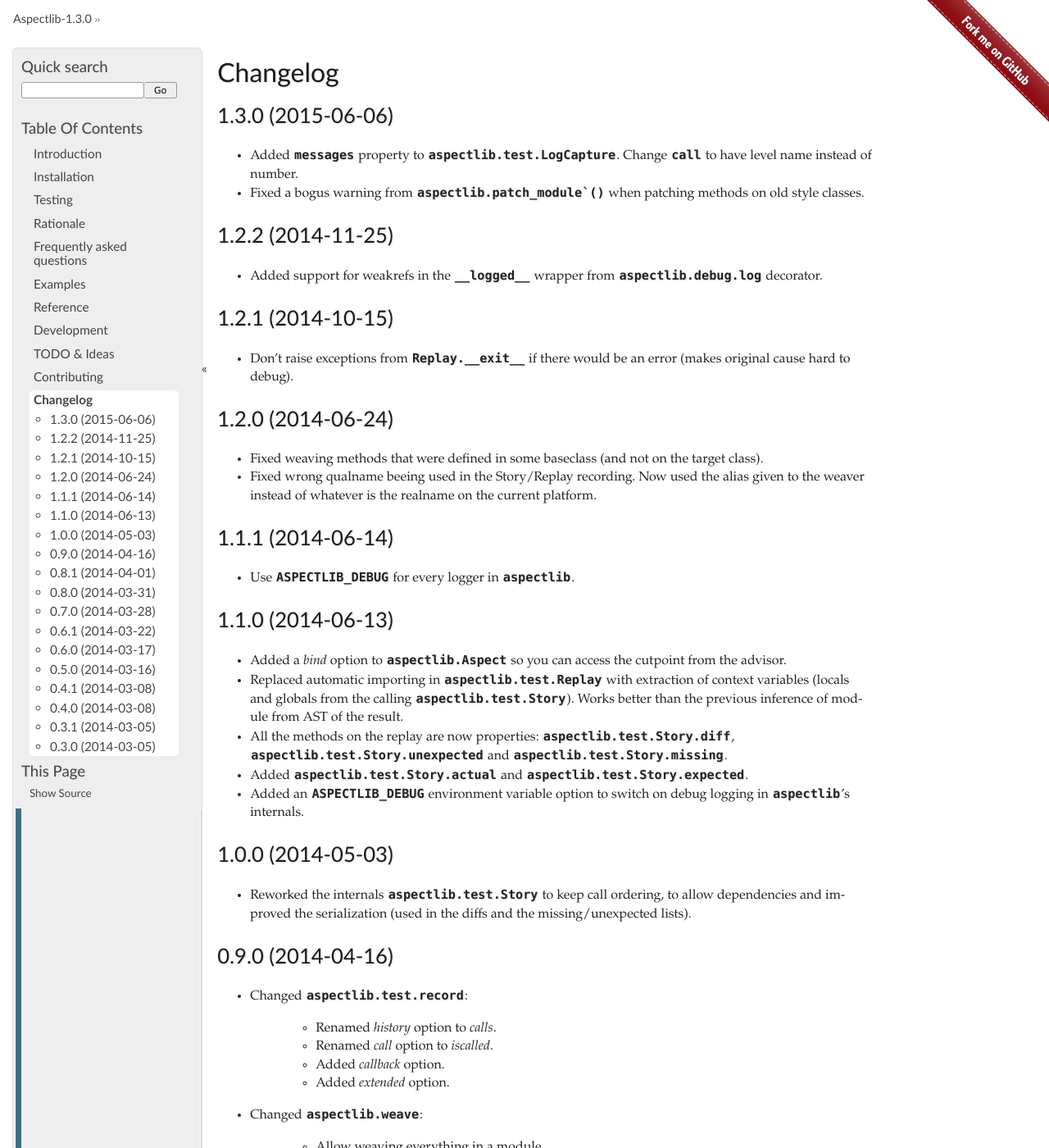
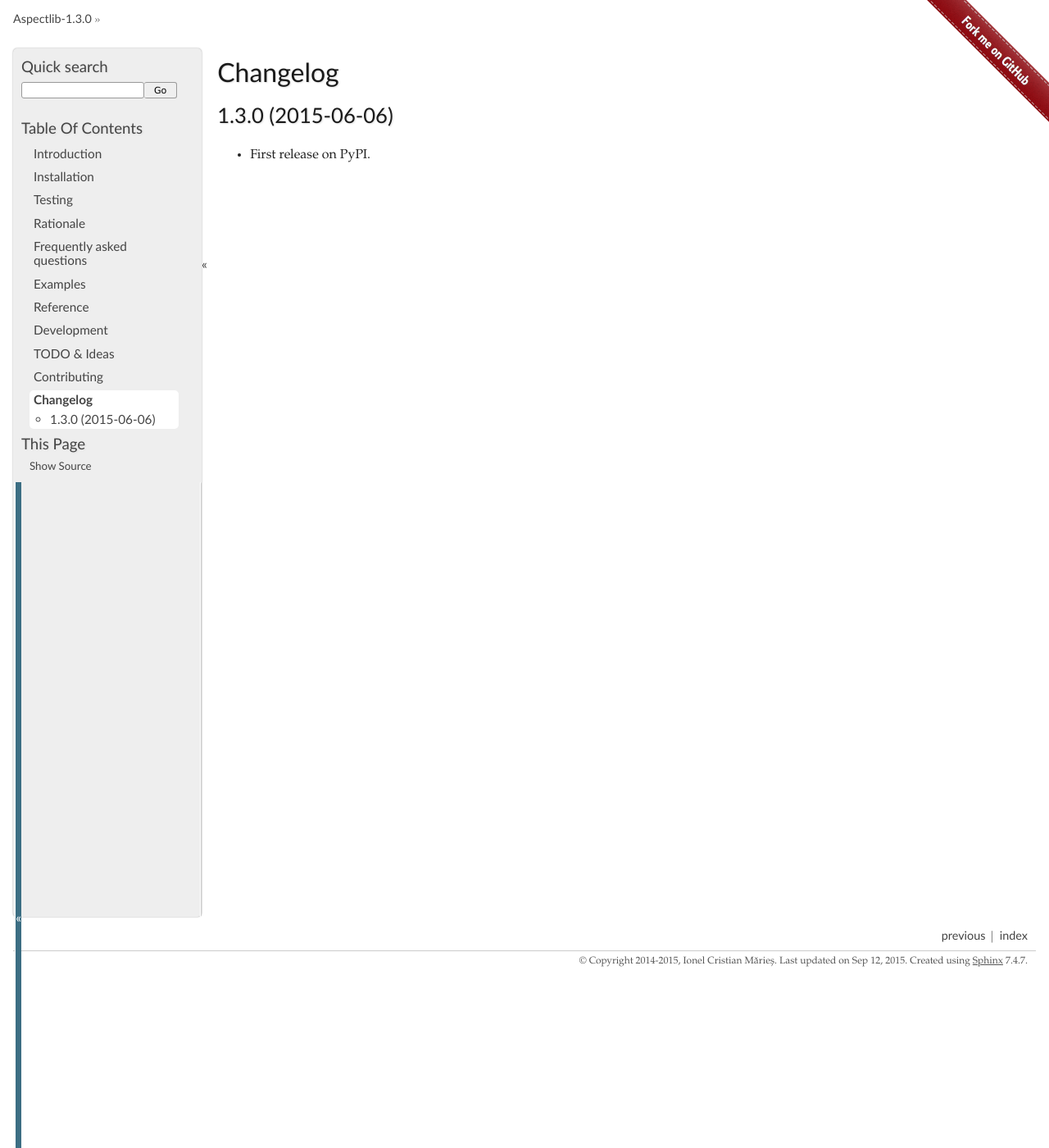
Before and after one commit to ionelmc/python-aspectlib, a Sphinx documentation site: the page built from docs/changelog.rst, in a window 1280 px wide and 1400 px high. Shown: the whole window at 82% size. Built offline with Sphinx 7.4.7, drawn with Linux system fonts in a browser that asks for light colours; some of the changed text lies outside the part shown.

Commit message:
Remove old changelog.

```diff
--- a/docs/changelog.rst
+++ b/docs/changelog.rst
@@ -1,140 +1 @@
-Changelog
-=========
-
-1.3.0 (2015-06-06)
-------------------
-
-* Added ``messages`` property to :obj:`aspectlib.test.LogCapture`. Change ``call`` to have level name instead of number.
-* Fixed a bogus warning from :func:`aspectlib.patch_module`` when patching methods on old style classes.
-
-1.2.2 (2014-11-25)
-------------------
-
-* Added support for weakrefs in the ``__logged__`` wrapper from :obj:`aspectlib.debug.log` decorator.
-
-1.2.1 (2014-10-15)
-------------------
-
-* Don't raise exceptions from ``Replay.__exit__`` if there would be an error (makes original cause hard to debug).
-
-1.2.0 (2014-06-24)
-------------------
-
-* Fixed weaving methods that were defined in some baseclass (and not on the target class).
-* Fixed wrong qualname beeing used in the Story/Replay recording. Now used the alias given to the weaver instead of
-  whatever is the realname on the current platform.
-
-1.1.1 (2014-06-14)
-------------------
-
-* Use ``ASPECTLIB_DEBUG`` for every logger in ``aspectlib``.
-
-1.1.0 (2014-06-13)
-------------------
-
-* Added a `bind` option to :obj:`aspectlib.Aspect` so you can access the cutpoint from the advisor.
-* Replaced automatic importing in :obj:`aspectlib.test.Replay` with extraction of context variables (locals and globals
-  from the calling :obj:`aspectlib.test.Story`). Works better than the previous inference of module from AST of the
-  result.
-* All the methods on the replay are now properties: :obj:`aspectlib.test.Story.diff`,
-  :obj:`aspectlib.test.Story.unexpected` and :obj:`aspectlib.test.Story.missing`.
-* Added :obj:`aspectlib.test.Story.actual` and :obj:`aspectlib.test.Story.expected`.
-* Added an ``ASPECTLIB_DEBUG`` environment variable option to switch on debug logging in ``aspectlib``'s internals.
-
-1.0.0 (2014-05-03)
-------------------
-
-* Reworked the internals :obj:`aspectlib.test.Story` to keep call ordering, to allow dependencies and improved the
-  serialization (used in the diffs and the missing/unexpected lists).
-
-
-0.9.0 (2014-04-16)
-------------------
-
-* Changed :obj:`aspectlib.test.record`:
-
-    * Renamed `history` option to `calls`.
-    * Renamed `call` option to `iscalled`.
-    * Added `callback` option.
-    * Added `extended` option.
-
-* Changed :obj:`aspectlib.weave`:
-
-    * Allow weaving everything in a module.
-    * Allow weaving instances of new-style classes.
-
-* Added :obj:`aspectlib.test.Story` class for capture-replay and stub/mock testing.
-
-0.8.1 (2014-04-01)
-------------------
-
-* Use simpler import for the py3support.
-
-0.8.0 (2014-03-31)
-------------------
-
-* Change :obj:`aspectlib.debug.log` to use :obj:`~aspectlib.Aspect` and work as expected with coroutines or generators.
-* Fixed :obj:`aspectlib.debug.log` to work on Python 3.4.
-* Remove the undocumented ``aspectlib.Yield`` advice. It was only usable when decorating generators.
-
-0.7.0 (2014-03-28)
-------------------
-
-* Add support for decorating generators and coroutines in :obj:`~aspectlib.Aspect`.
-* Made aspectlib raise better exceptions.
-
-0.6.1 (2014-03-22)
-------------------
-
-* Fix checks inside :obj:`aspectlib.debug.log` that would inadvertently call ``__bool__``/``__nonzero``.
-
-0.6.0 (2014-03-17)
-------------------
-
-* Don't include __getattribute__ in ALL_METHODS - it's too dangerous dangerous dangerous dangerous dangerous dangerous
-  ... ;)
-* Do a more reliable check for old-style classes in debug.log
-* When weaving a class don't weave attributes that are callable but are not actually routines (functions, methods etc)
-
-0.5.0 (2014-03-16)
-------------------
-
-* Changed :obj:`aspectlib.debug.log`:
-
-    * Renamed `arguments` to `call_args`.
-    * Renamed `arguments_repr` to `call_args_repr`.
-    * Added `call` option.
-    * Fixed issue with logging from old-style methods (object name was a generic "instance").
-
-* Fixed issues with weaving some types of builtin methods.
-* Allow to apply multiple aspects at the same time.
-* Validate string targets before weaving. ``aspectlib.weave('mod.invalid name', aspect)`` now gives a clear error
-  (``invalid name`` is not a valid identifier)
-* Various documentation improvements and examples.
-
-0.4.1 (2014-03-08)
-------------------
-
-* Remove junk from 0.4.0's source distribution.
-
-0.4.0 (2014-03-08)
-------------------
-
-* Changed :obj:`aspectlib.weave`:
-
-    * Replaced `only_methods`, `skip_methods`, `skip_magicmethods` options with `methods`.
-    * Renamed `on_init` option to `lazy`.
-    * Added `aliases` option.
-    * Replaced `skip_subclasses` option with `subclasses`.
-
-* Fixed weaving methods from a string target.
-
-0.3.1 (2014-03-05)
-------------------
-
-* ???
-
-0.3.0 (2014-03-05)
-------------------
-
-* First public release.
+.. include:: ../CHANGELOG.rst
```
